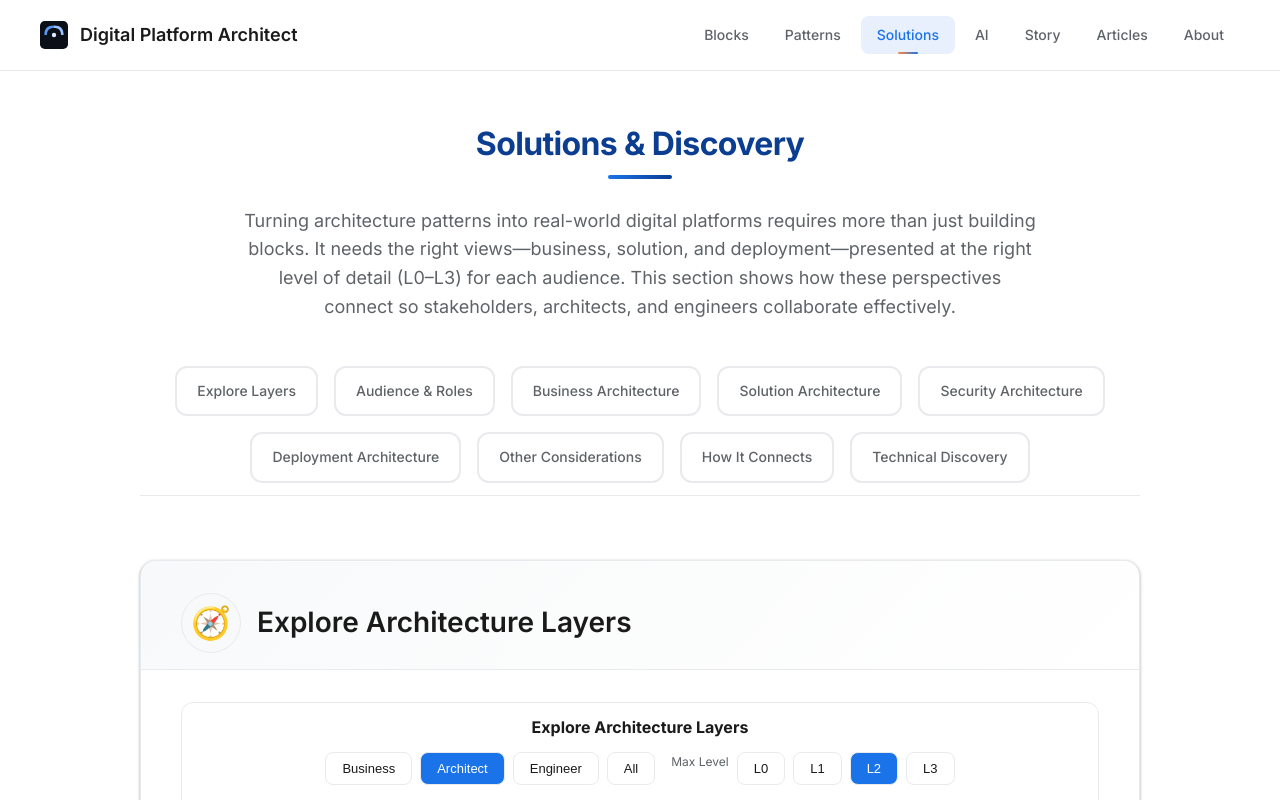
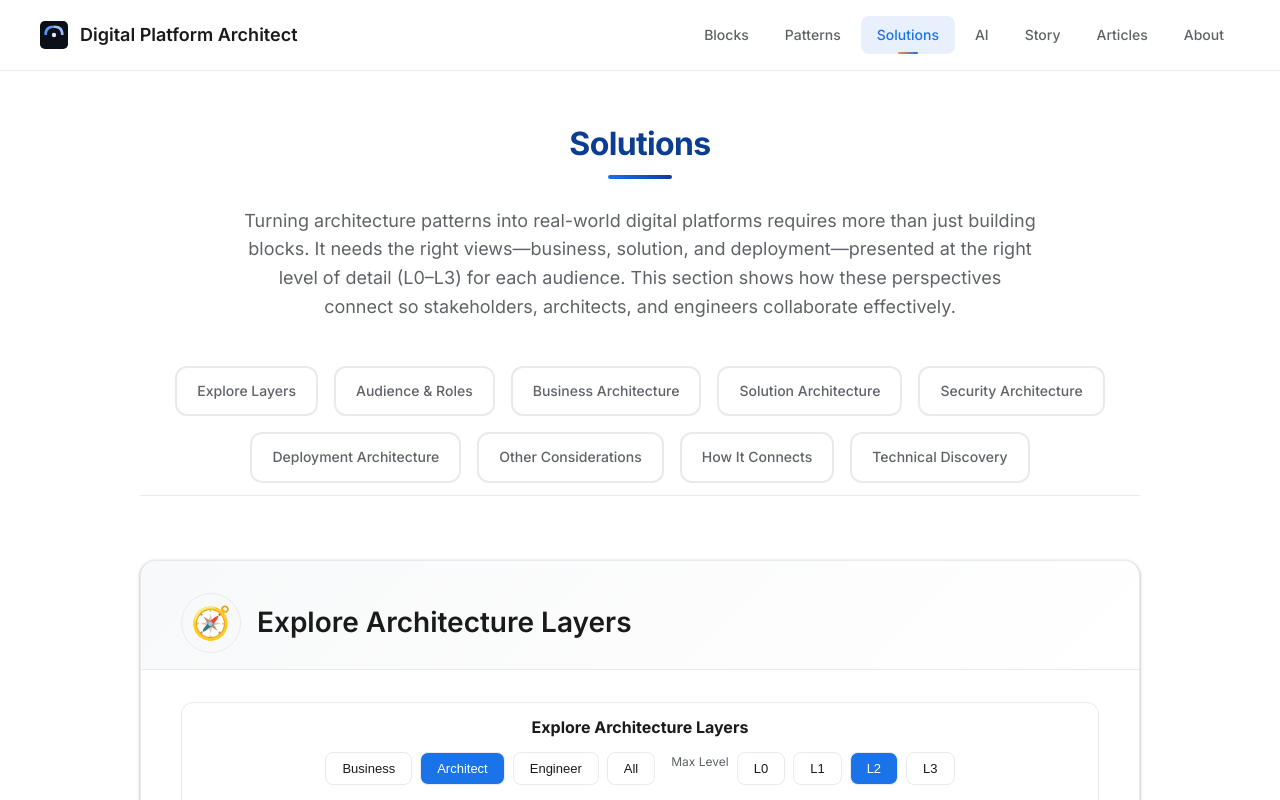
Before and after one commit to lahirugmg/digitalplatformarchitect, a Next.js app: page /solutions in a window 1280 px wide. Shown: the top 800 px of the page. Built offline with nearby package versions, Linux system fonts and the light colour scheme.

Commit message:
add solution discovery

```diff
--- a/app/solutions/page.tsx
+++ b/app/solutions/page.tsx
@@ -2,7 +2,7 @@ import Link from "next/link";
 import { ArchitectureExplorer } from "@/components/ArchitectureExplorer";
 
 export const metadata = {
-  title: "Solutions & Discovery",
+  title: "Solutions",
   description: "From patterns to platforms: business, solution, security, and deployment views, plus a structured technical discovery checklist."
 };
 
@@ -11,14 +11,14 @@ export default function SolutionsPage() {
     <div className="container">
       <article className="solutions-article">
         <header className="page-hero stack gap-sm">
-          <h1 className="page-title">Solutions & Discovery</h1>
+          <h1 className="page-title">Solutions</h1>
           <p className="lede">
             Turning architecture patterns into real-world digital platforms requires more than just
             building blocks. It needs the right views—business, solution, and deployment—presented at
             the right level of detail (L0–L3) for each audience. This section shows how these
             perspectives connect so stakeholders, architects, and engineers collaborate effectively.
           </p>
-          <nav className="solutions-toc" aria-label="Solutions & Discovery navigation">
+          <nav className="solutions-toc" aria-label="Solutions navigation">
             <a href="#explore-architecture" className="toc-link">Explore Layers</a>
             <a href="#audience-roles" className="toc-link">Audience & Roles</a>
             <a href="#business-architecture" className="toc-link">Business Architecture</a>
```
